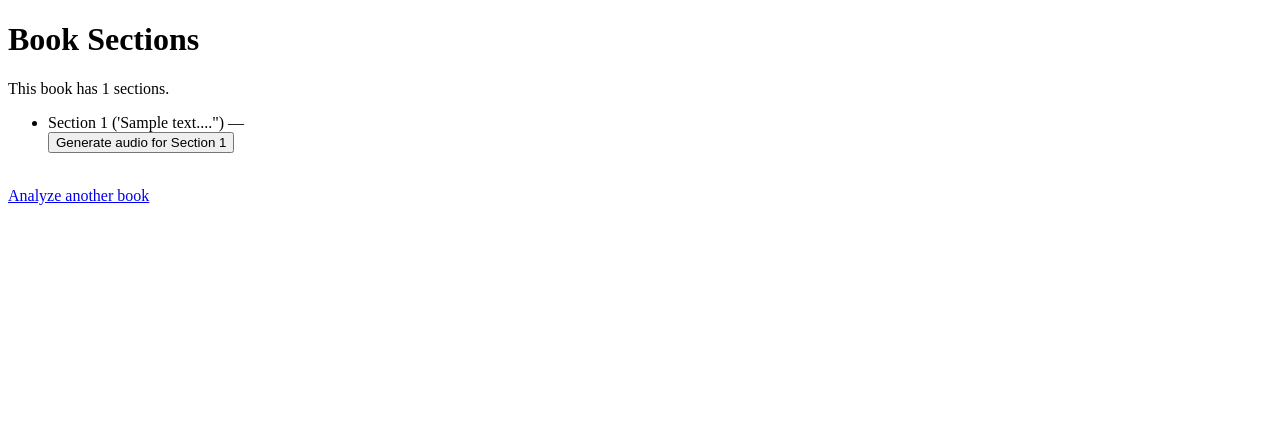
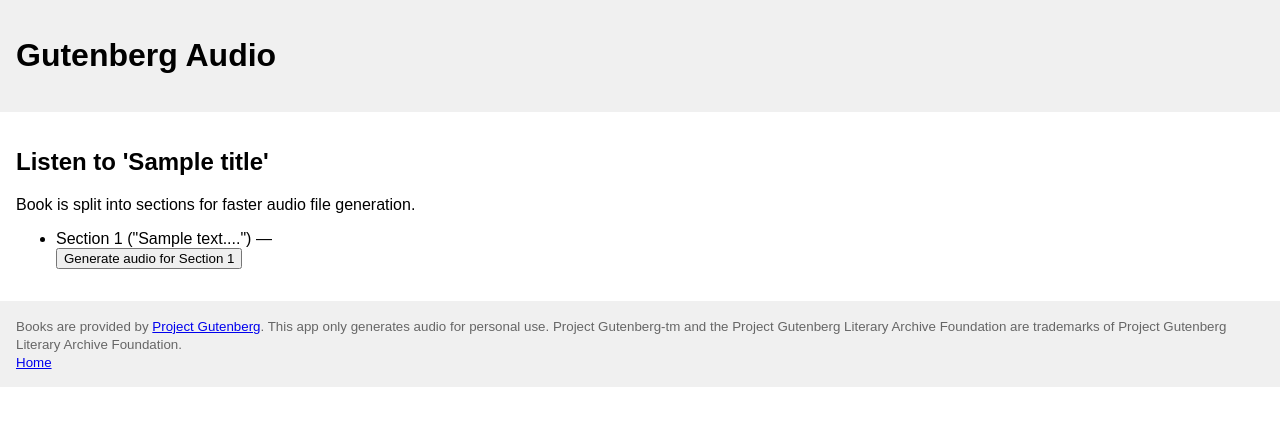
Before and after one commit to perlm/gutenberg_audio, a Flask app: template templates/sections.html in a window 1280 px wide. Shown: the top 426 px of the page. Run offline with Flask 3, Linux system fonts and the light colour scheme; the template is opened without the code that fills it: most values are stand-ins (such as "Sample title", 1, 10 or a date in 2020).

Commit message:
I mean... mmmvp?

```diff
--- a/app.py
+++ b/app.py
@@ -1,12 +1,14 @@
-from flask import Flask, request, send_file, render_template
+from flask import Flask, request, send_file, render_template, redirect, url_for
 import requests
 from gtts import gTTS
 import os
 import re
 
 app = Flask(__name__)
-AUDIO_DIR = "static/audio"
+
+AUDIO_DIR = "audio"
 MAX_CHARS = 4000  # gTTS-safe section size
+RECENT_BOOKS = []
 
 def clean_gutenberg_text(text):
     start = re.search(r"\*\*\* START OF.*?\*\*\*", text)
@@ -41,7 +43,7 @@ def remove_space_punctuation_isalnum(text):
 
 @app.route('/')
 def index():
-    return render_template("index.html")
+    return render_template("index.html", recent_books = RECENT_BOOKS)
 
 @app.route("/search")
 def search():
@@ -72,32 +74,49 @@ def analyse():
     title = request.form['title']
     authors = request.form['authors']
 
-    try:
-        # Fetch book text
-        resp = requests.get(book_url)
-        resp.raise_for_status()
+    # save this book to the recently viewed book list
+    global RECENT_BOOKS
+    book_info = {"book_url": book_url, "title": title, "authors": authors}
+    if book_info not in RECENT_BOOKS:
+        RECENT_BOOKS.append(book_info)
+        # keep only last 5 books
+        RECENT_BOOKS = RECENT_BOOKS[-5:]
 
-        text = clean_gutenberg_text(resp.text)
-        sections = section_text(text)
+    return redirect(url_for("show_book", book_url = book_url, title = title, authors = authors))
 
-        section_meta = [
-            {"index": i + 1,
-                "starting_text":s[0:100]
-                #"chars": len(s)
-                }
-            for i, s in enumerate(sections)
-        ]
+@app.route('/book')
+def show_book():
+    book_url = request.args.get('book_url')
+    title = request.args.get('title')
+    authors = request.args.get('authors')
 
-        return render_template(
-            "sections.html",
-            book_url=book_url,
-            title=title,
-            authors=authors,
-            sections=section_meta
-        )
+    # Fetch book text
+    resp = requests.get(book_url)
+    resp.raise_for_status()
 
-    except Exception as e:
-        return f"Error fetching: {e}"
+    text = clean_gutenberg_text(resp.text)
+    sections = section_text(text)
+
+    book = remove_space_punctuation_isalnum(title+authors)
+
+    section_meta = [
+        {"index": i + 1,
+            "starting_text":s[0:100],
+            "file_present": os.path.exists(f"{os.path.join(app.root_path,'static', AUDIO_DIR)}/{book}_{i+1}.mp3"),
+            "file_location": f"{AUDIO_DIR}/{book}_{i+1}.mp3"
+            #"chars": len(s)
+            }
+        for i, s in enumerate(sections)
+    ]
+
+    return render_template(
+        "sections.html",
+        book_url=book_url,
+        title=title,
+        authors=authors,
+        sections=section_meta
+    )
+
 
 @app.route("/generate", methods=['POST'])
 def generate():
@@ -115,22 +134,28 @@ def generate():
     if section_num < 1 or section_num > len(sections):
         return "Invalid section", 400
 
-    os.makedirs(AUDIO_DIR, exist_ok=True)
-
-    # todo - include book id in file name? And then obviously hash in some way.
     book = remove_space_punctuation_isalnum(title+authors)
-    filename = f"{AUDIO_DIR}/{book}_{section_num}.mp3"
+    #filename = f"static/{AUDIO_DIR}/{book}_{section_num}.mp3"
+    filename = f"{os.path.join(app.root_path,'static', AUDIO_DIR)}/{book}_{section_num}.mp3"
 
     tts = gTTS(sections[section_num - 1], lang="en")
     tts.save(filename)
 
-    return send_file(
-        filename,
-        as_attachment=True,
-        download_name=f"section_{section_num}.mp3"
-    )
+    # send_file may be an alternative setup? Not sure.
+    #return send_file(
+    #    filename,
+    #    as_attachment=True,
+    #    download_name=f"{book}_{section_num}.mp3"
+    #)
+
+    # file is already saved to static, so just need to reload page,
+    # so that the file is available to play. :--)
+    return redirect(url_for("show_book", book_url = book_url, title = title, authors = authors))
 
 if __name__ == "__main__":
-    if not os.path.exists('static'):
-        os.makedirs('static')
+    static_dir = os.path.join(app.root_path, "static")
+    if not os.path.exists(static_dir):
+        os.makedirs(static_dir)
+    if not os.path.exists(os.path.join('static', AUDIO_DIR)):
+        os.makedirs(os.path.join('static', AUDIO_DIR))
     app.run(debug=True)
--- /dev/null
+++ b/static/style.css
@@ -0,0 +1,18 @@
+body {
+    font-family: sans-serif;
+    margin: 0;
+    padding: 0;
+}
+
+header, footer {
+    background: #f0f0f0;
+    padding: 1rem;
+}
+
+main {
+    padding: 1rem;
+}
+
+footer small {
+    color: #666;
+}
--- /dev/null
+++ b/templates/base.html
@@ -0,0 +1,28 @@
+<!DOCTYPE html>
+<html lang="en">
+<head>
+    <meta charset="UTF-8">
+    <title>{% block title %}Gutenberg Audio{% endblock %}</title>
+    <link rel="stylesheet" href="{{ url_for('static', filename='style.css') }}">
+</head>
+<body>
+    <header>
+        <h1>Gutenberg Audio</h1>
+    </header>
+
+    <main>
+        {% block content %}{% endblock %}
+    </main>
+
+    <footer>
+        <small>
+		Books are provided by <a href="https://www.gutenberg.org/" target="_blank" rel="noopener">
+		Project Gutenberg</a>. This app only generates audio for personal use.
+		Project Gutenberg-tm and the Project Gutenberg Literary Archive Foundation
+		are trademarks of Project Gutenberg Literary Archive Foundation.
+	    <br>
+        <a href="{{ url_for('index') }}">Home</a>
+        </small>
+    </footer>
+</body>
+</html>
--- a/templates/sections.html
+++ b/templates/sections.html
@@ -1,27 +1,35 @@
-<!doctype html>
-<html>
-<body>
-  <h1>Book Sections</h1>
+{% extends "base.html" %}
 
-  <p>This book has {{ sections|length }} sections.</p>
+{% block content %}
 
+<h2>Listen to '{{ title }}'</h2>
+
+  <p>Book is split into sections for faster audio file generation.</p>
     <ul>
     {% for s in sections %}
         <li>
-        Section {{ s.index }} ('{{ s.starting_text }}...")
+        Section {{ s.index }} ("{{ s.starting_text }}...")
         —
+	<br>
+        {% if s.file_present %}
+	        <audio controls>
+		<source src="{{ url_for('static',
+			filename=s.file_location) }}"
+			type="audio/mpeg">
+	        </audio>
+        {% else %}
 		<form action="/generate" method="post">
 		<input type="hidden" name="book_url" value="{{ book_url }}">
 		<input type="hidden" name="section_num" value="{{ s.index }}">
 		<input type="hidden" name="title" value="{{ title }}">
 		<input type="hidden" name="authors" value="{{ authors }}">
-	<button type="submit">Generate audio for Section {{ s.index }}</button>
+		<button type="submit"
+			onclick="this.disabled=true; this.innerText='Generating…'; this.form.submit();">
+			Generate audio for Section {{ s.index }}
+		</button>
 		</form>
+	{% endif %}
       </li>
     {% endfor %}
   </ul>
-
-  <br>
-  <a href="/">Analyze another book</a>
-</body>
-</html>
+{% endblock %}
```
Also changed, not shown: requirements.txt (+4 -3 lines), templates/index.html (+51 -10 lines), templates/search_results.html (+8 -1 lines). Lines whose indentation alone changed are shown as unchanged.
